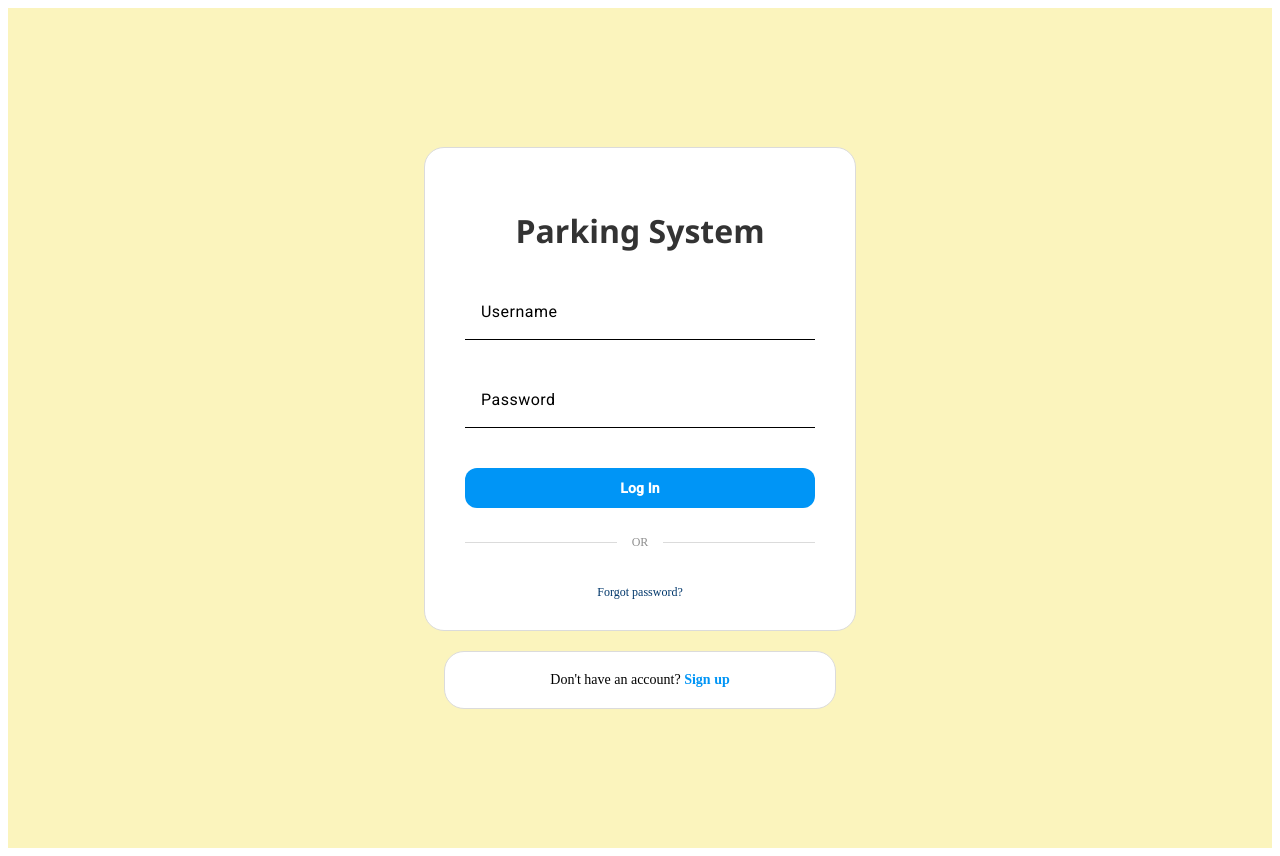
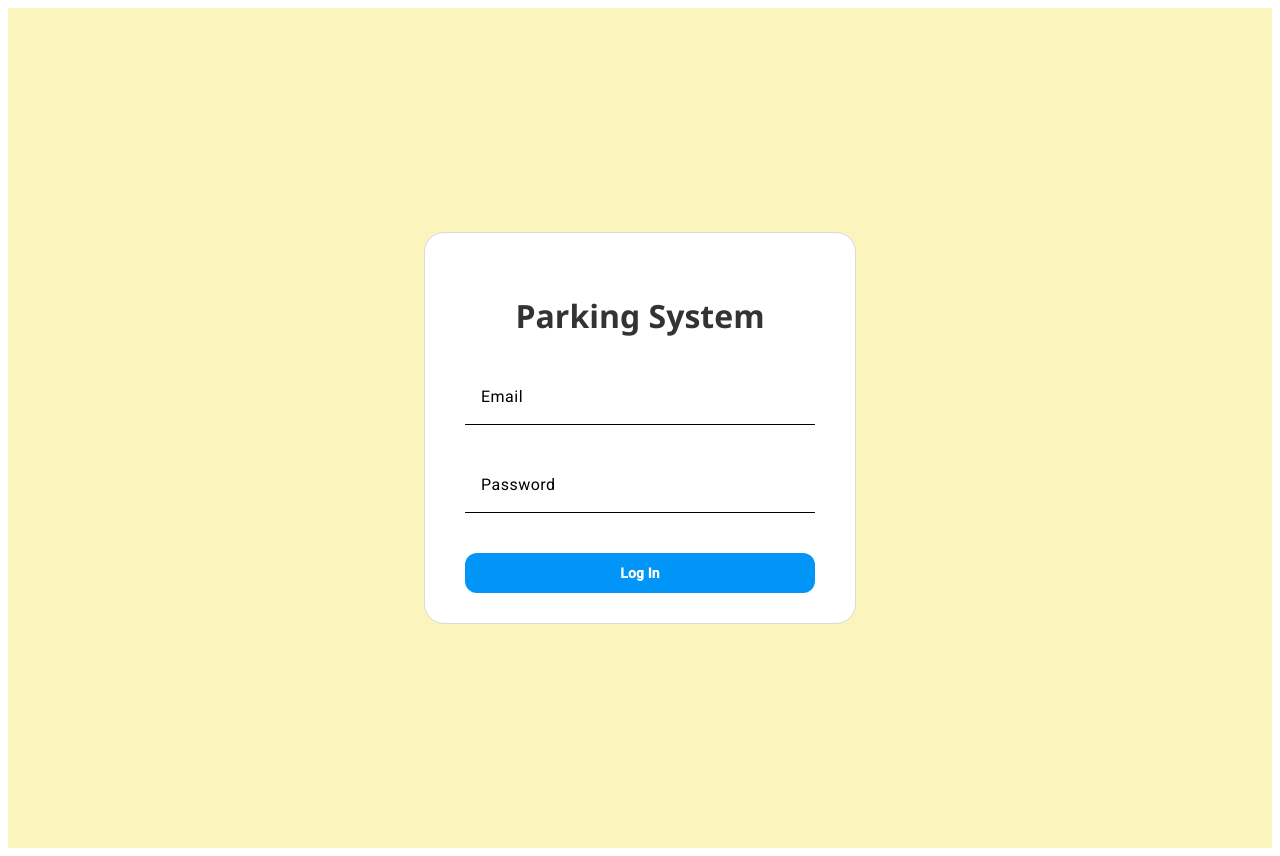
Before and after one commit to everest4/DEV-Parking_Management_System, an Angular app: page /login in a window 1280 px wide. Built offline with nearby package versions, Linux system fonts and the light colour scheme.

Commit message:
last minute login fix

```diff
--- a/src/app/pages/login/login.html
+++ b/src/app/pages/login/login.html
@@ -1,33 +1,29 @@
 <div class="login-wrapper">
-
   <div class="login-card">
 
     <h1 class="logo">Parking System</h1>
 
     <mat-form-field appearance="fill" class="input">
-      <input matInput placeholder="Username" [(ngModel)]="username" />
+      <input
+        matInput
+        type="email"
+        placeholder="Email"
+        [(ngModel)]="email"
+      />
     </mat-form-field>
 
     <mat-form-field appearance="fill" class="input">
-      <input matInput type="password" placeholder="Password" [(ngModel)]="password" />
+      <input
+        matInput
+        type="password"
+        placeholder="Password"
+        [(ngModel)]="password"
+      />
     </mat-form-field>
 
     <button mat-flat-button class="login-btn" (click)="login()">
       Log In
     </button>
 
-    <div class="divider">
-      <div class="line"></div>
-      <span>OR</span>
-      <div class="line"></div>
-    </div>
-
-    <a class="forgot" href="#">Forgot password?</a>
-
   </div>
-
-  <div class="signup-box">
-    Don't have an account? <a href="#">Sign up</a>
-  </div>
-
 </div>
--- a/src/app/pages/login/login.ts
+++ b/src/app/pages/login/login.ts
@@ -1,10 +1,9 @@
 import { Component } from '@angular/core';
 import { FormsModule } from '@angular/forms';
-import { MatCardModule } from '@angular/material/card';
+import { Router } from '@angular/router';
 import { MatFormFieldModule } from '@angular/material/form-field';
 import { MatInputModule } from '@angular/material/input';
 import { MatButtonModule } from '@angular/material/button';
-import { Router } from '@angular/router';
 import { AuthService } from '../../services/auth.service';
 
 @Component({
@@ -12,7 +11,6 @@ import { AuthService } from '../../services/auth.service';
   selector: 'app-login-page',
   imports: [
     FormsModule,
-    MatCardModule,
     MatFormFieldModule,
     MatInputModule,
     MatButtonModule
@@ -21,19 +19,23 @@ import { AuthService } from '../../services/auth.service';
   styleUrls: ['./login.scss']
 })
 export class LoginPage {
-  username = '';
+
+  email = '';
   password = '';
 
-  constructor(private router: Router, private auth: AuthService) {}
+  constructor(
+    private auth: AuthService,
+    private router: Router
+  ) {}
 
   login() {
-    this.auth.login(this.username, this.password).subscribe(user => {
-      if (user) {
-        this.router.navigate(['/home']);
-      } else {
-        alert('Invalid username or password');
-      }
-    });
+    this.auth.login(this.email.trim(), this.password.trim())
+      .subscribe(user => {
+        if (user) {
+          this.router.navigate(['/home']);
+        } else {
+          alert('Invalid email or password');
+        }
+      });
   }
-
 }
--- a/src/app/services/auth.service.ts
+++ b/src/app/services/auth.service.ts
@@ -7,18 +7,24 @@ import { map } from 'rxjs/operators';
 
 @Injectable({ providedIn: 'root' })
 export class AuthService {
+
   private apiUrl = 'http://localhost:3001/users';
-  private http = inject(HttpClient)
-  private router = inject(Router)
-  login(username: string, password: string): Observable<User | null> {
-    return this.http.get<User[]>(`${this.apiUrl}?username=${username}`).pipe(
+
+  private http = inject(HttpClient);
+  private router = inject(Router);
+
+  login(email: string, password: string): Observable<User | null> {
+    return this.http
+      .get<User[]>(`${this.apiUrl}?email=${email}`)
+      .pipe(
         map(users => {
           const user = users[0];
+
           if (user && user.password === password) {
-
             localStorage.setItem('user', JSON.stringify(user));
             return user;
           }
+
           return null;
         })
       );
```
Lines whose indentation alone changed are shown as unchanged.
